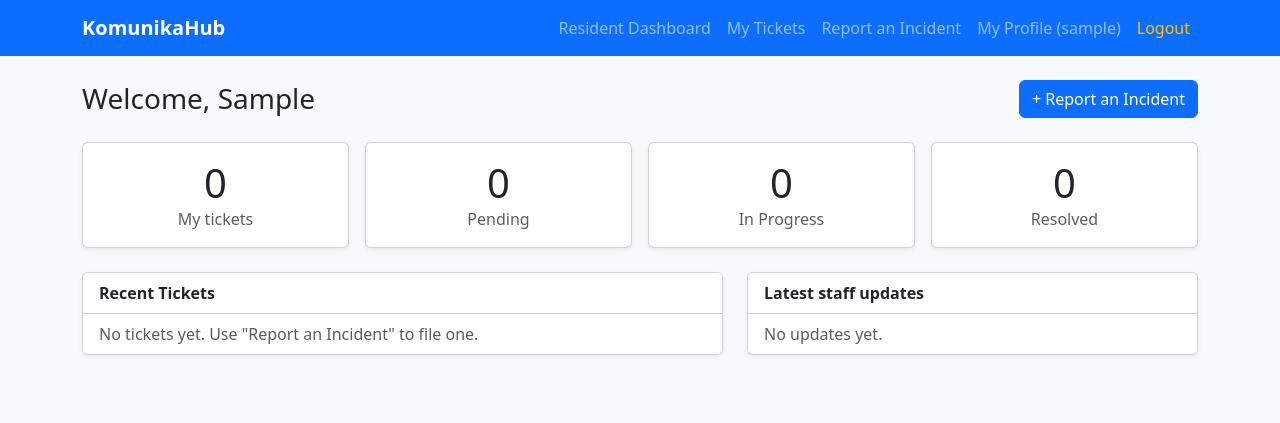
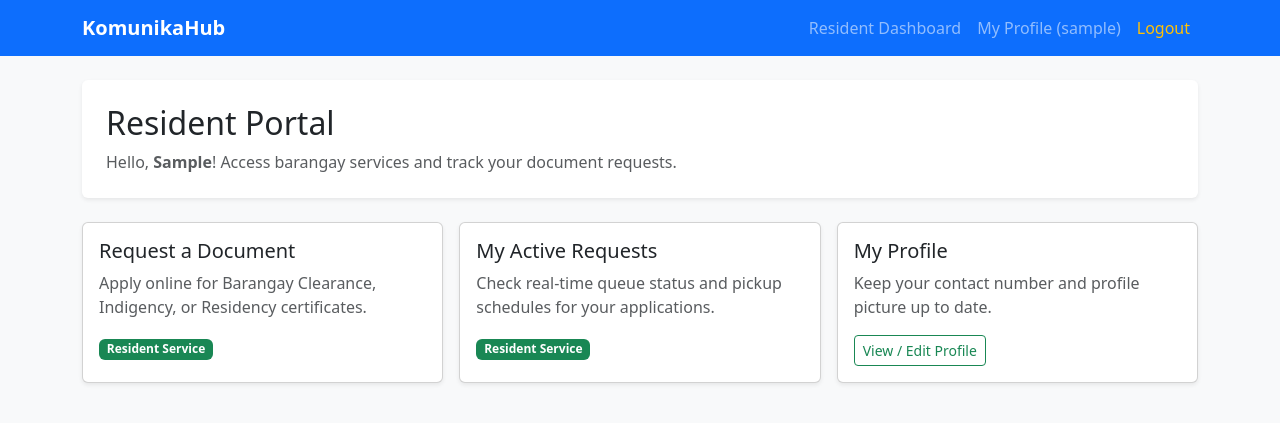
Before and after one commit to conkWest/KomunikaHub-Arquillano-LanceBenedict-G6, a Django app: page /dashboard/resident/ in a window 1280 px wide. Shown: the top 423 px of the page. Run offline with Django 5.2, Linux system fonts and the light colour scheme; the visitor is signed in with stand-in values (Sample User, id 1); data that the repository does not hold is empty.

Commit message:
Updated project to fix issues regarding added files

```diff
--- a/templates/base.html
+++ b/templates/base.html
@@ -10,32 +10,38 @@
     <nav class="navbar navbar-expand-lg navbar-dark bg-primary mb-4">
         <div class="container">
             <a class="navbar-brand fw-bold" href="{% url 'home' %}">KomunikaHub</a>
-            <button class="navbar-toggler" type="button" data-bs-toggle="collapse" data-bs-target="#mainNav">
-                <span class="navbar-toggler-icon"></span>
-            </button>
-            <div class="collapse navbar-collapse" id="mainNav">
+            <div class="collapse navbar-collapse">
                 <ul class="navbar-nav ms-auto">
                     {% if user.is_authenticated %}
                         {% if user.role == 'staff' %}
-                            <li class="nav-item"><a class="nav-link" href="{% url 'staff_dashboard' %}">Staff Dashboard</a></li>
-                            <li class="nav-item"><a class="nav-link" href="{% url 'dispatch_list' %}">Dispatch Panel</a></li>
+                            <li class="nav-item">
+                                <a class="nav-link" href="{% url 'staff_dashboard' %}">Staff Dashboard</a>
+                            </li>
                         {% else %}
-                            <li class="nav-item"><a class="nav-link" href="{% url 'resident_dashboard' %}">Resident Dashboard</a></li>
-                            <li class="nav-item"><a class="nav-link" href="{% url 'my_tickets' %}">My Tickets</a></li>
-                            <li class="nav-item"><a class="nav-link" href="{% url 'ticket_create' %}">Report an Incident</a></li>
+                            <li class="nav-item">
+                                <a class="nav-link" href="{% url 'resident_dashboard' %}">Resident Dashboard</a>
+                            </li>
                         {% endif %}
-                        <li class="nav-item"><a class="nav-link" href="{% url 'profile' %}">My Profile ({{ user.username }})</a></li>
-                        <li class="nav-item"><a class="nav-link text-warning" href="{% url 'logout' %}">Logout</a></li>
+                        <li class="nav-item">
+                            <a class="nav-link" href="{% url 'profile' %}">My Profile ({{ user.username }})</a>
+                        </li>
+                        <li class="nav-item">
+                            <a class="nav-link text-warning" href="{% url 'logout' %}">Logout</a>
+                        </li>
                     {% else %}
-                        <li class="nav-item"><a class="nav-link" href="{% url 'login' %}">Login</a></li>
-                        <li class="nav-item"><a class="nav-link" href="{% url 'register' %}">Register</a></li>
+                        <li class="nav-item">
+                            <a class="nav-link" href="{% url 'login' %}">Login</a>
+                        </li>
+                        <li class="nav-item">
+                            <a class="nav-link" href="{% url 'register' %}">Register</a>
+                        </li>
                     {% endif %}
                 </ul>
             </div>
         </div>
     </nav>
 
-    <div class="container pb-5">
+    <div class="container">
         {% if messages %}
             {% for message in messages %}
                 <div class="alert alert-{{ message.tags|default:'info' }} alert-dismissible fade show" role="alert">
--- a/templates/dashboard/resident_dashboard.html
+++ b/templates/dashboard/resident_dashboard.html
@@ -1,28 +1,38 @@
 {% extends 'base.html' %}
+
 {% block content %}
-<div class="d-flex justify-content-between align-items-center mb-4">
-    <h3 class="mb-0">Welcome, {{ user.first_name|default:user.username }}</h3>
-    <a href="{% url 'ticket_create' %}" class="btn btn-primary">+ Report an Incident</a>
+<div class="p-4 bg-white rounded shadow-sm mb-4">
+    <h2>Resident Portal</h2>
+    <p class="text-muted mb-0">Hello, <strong>{{ user.first_name|default:user.username }}</strong>! Access barangay services and track your document requests.</p>
 </div>
-<div class="row g-3 mb-4">
-    <div class="col-6 col-md-3"><div class="card shadow-sm text-center"><div class="card-body"><div class="display-6">{{ total }}</div><div class="text-muted">My tickets</div></div></div></div>
-    <div class="col-6 col-md-3"><div class="card shadow-sm text-center"><div class="card-body"><div class="display-6">{{ counts.Pending }}</div><div class="text-muted">Pending</div></div></div></div>
-    <div class="col-6 col-md-3"><div class="card shadow-sm text-center"><div class="card-body"><div class="display-6">{{ counts.In_Progress }}</div><div class="text-muted">In Progress</div></div></div></div>
-    <div class="col-6 col-md-3"><div class="card shadow-sm text-center"><div class="card-body"><div class="display-6">{{ counts.Resolved }}</div><div class="text-muted">Resolved</div></div></div></div>
-</div>
-<div class="row g-4">
-    <div class="col-lg-7"><div class="card shadow-sm"><div class="card-header bg-white fw-semibold">Recent Tickets</div>
-        <ul class="list-group list-group-flush">
-        {% for t in recent %}<li class="list-group-item d-flex justify-content-between align-items-center">
-            <a href="{% url 'ticket_detail' t.pk %}" class="text-decoration-none">{{ t.ticket_no }} &middot; {{ t.title }}</a>
-            {% include 'tickets/_badges.html' with kind='status' value=t.status %}</li>
-        {% empty %}<li class="list-group-item text-muted">No tickets yet. Use "Report an Incident" to file one.</li>{% endfor %}
-        </ul></div></div>
-    <div class="col-lg-5"><div class="card shadow-sm"><div class="card-header bg-white fw-semibold">Latest staff updates</div>
-        <ul class="list-group list-group-flush">
-        {% for r in updates %}<li class="list-group-item"><a class="text-decoration-none" href="{% url 'ticket_detail' r.ticket_id %}">{{ r.ticket.ticket_no }}</a>
-            <div>{{ r.remark_text|truncatechars:120 }}</div><div class="small text-muted">{{ r.created_at|date:"M d, g:i A" }}</div></li>
-        {% empty %}<li class="list-group-item text-muted">No updates yet.</li>{% endfor %}
-        </ul></div></div>
+
+<div class="row g-3">
+    <div class="col-md-4">
+        <div class="card h-100 shadow-sm">
+            <div class="card-body">
+                <h5 class="card-title">Request a Document</h5>
+                <p class="card-text text-muted">Apply online for Barangay Clearance, Indigency, or Residency certificates.</p>
+                <span class="badge bg-success">Resident Service</span>
+            </div>
+        </div>
+    </div>
+    <div class="col-md-4">
+        <div class="card h-100 shadow-sm">
+            <div class="card-body">
+                <h5 class="card-title">My Active Requests</h5>
+                <p class="card-text text-muted">Check real-time queue status and pickup schedules for your applications.</p>
+                <span class="badge bg-success">Resident Service</span>
+            </div>
+        </div>
+    </div>
+    <div class="col-md-4">
+        <div class="card h-100 shadow-sm">
+            <div class="card-body">
+                <h5 class="card-title">My Profile</h5>
+                <p class="card-text text-muted">Keep your contact number and profile picture up to date.</p>
+                <a href="{% url 'profile' %}" class="btn btn-outline-success btn-sm">View / Edit Profile</a>
+            </div>
+        </div>
+    </div>
 </div>
 {% endblock %}
```
Also changed, not shown: templates/accounts/login.html (+30 -0 lines), templates/accounts/profile.html (+41 -0 lines), templates/dashboard/staff_dashboard.html (+32 -30 lines).
